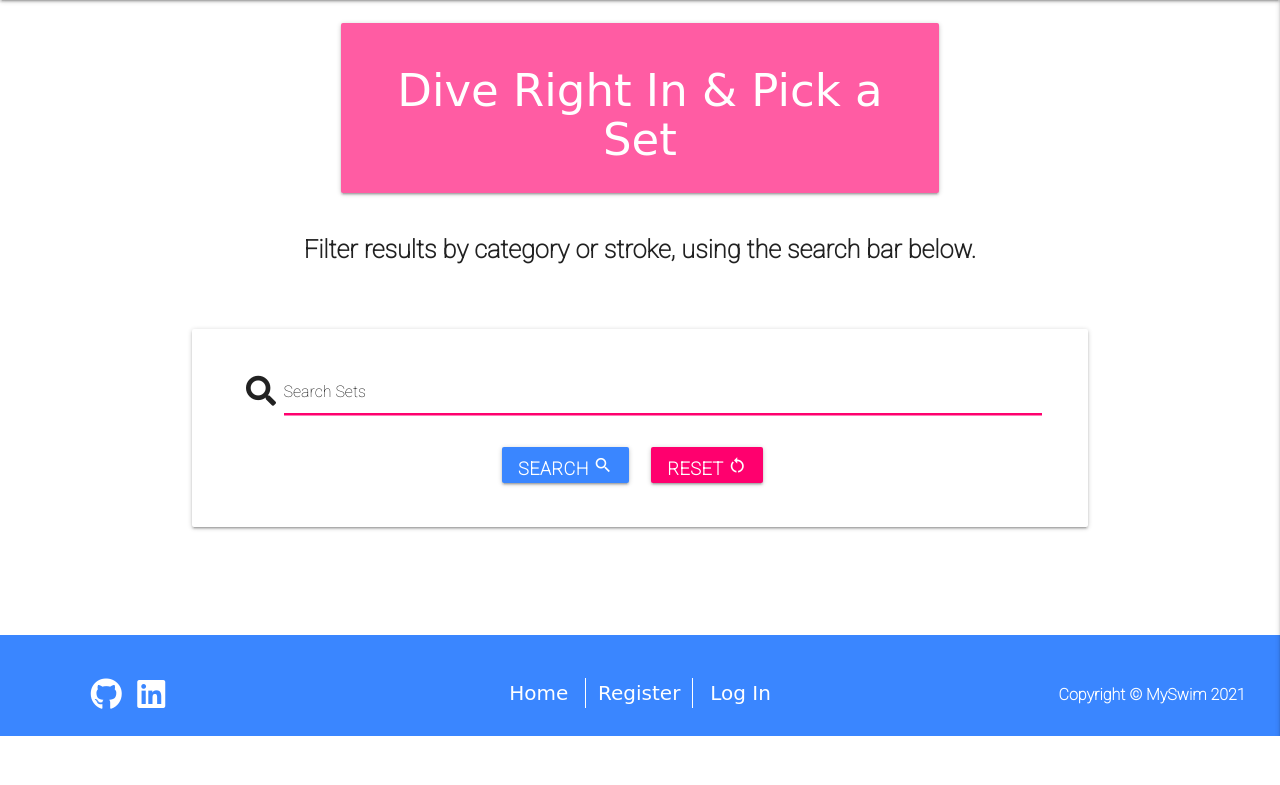
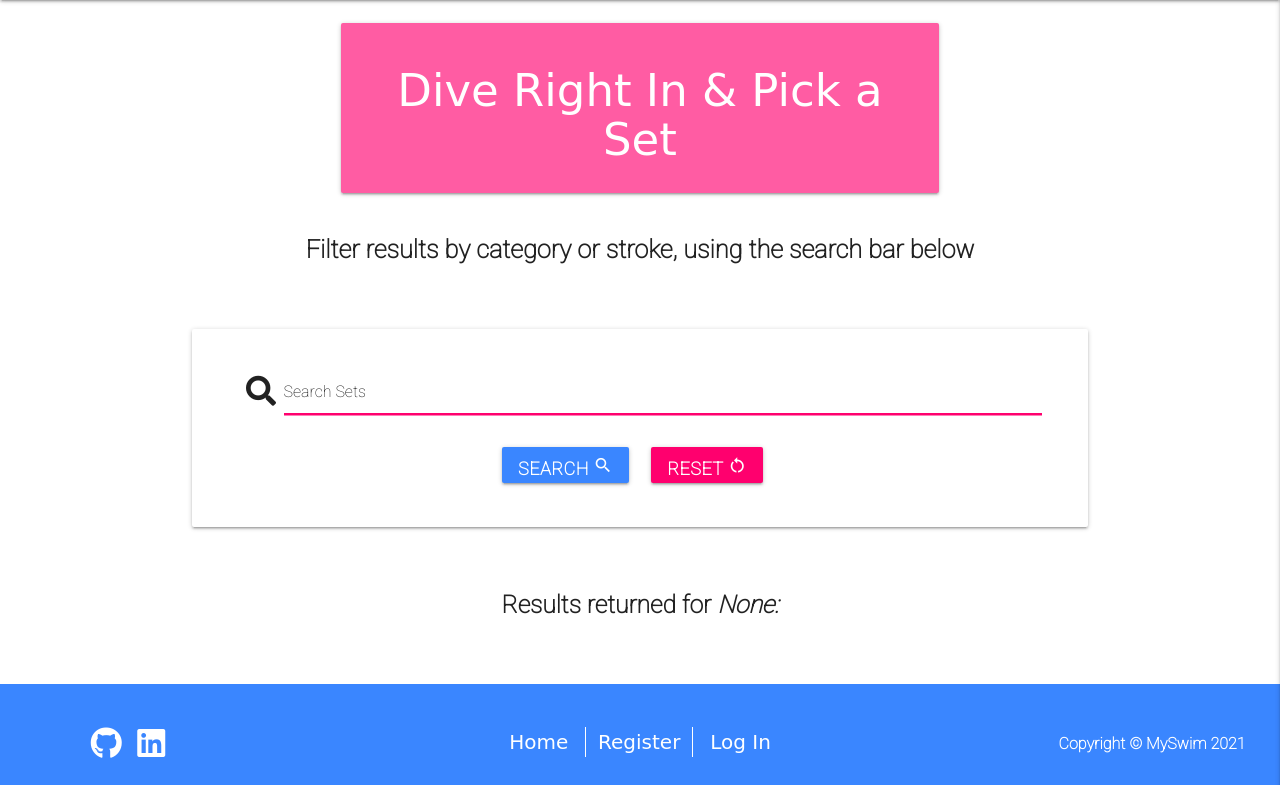
Before and after one commit to Wingkelinks/myswim_MSP3, a Flask app: page /search in a window 1280 px wide. Shown: the part 64-849 px from the top of the page. Before the commit the page ends 800 px from the top, so only its background shows below. Run offline with Flask 2, Linux system fonts and the light colour scheme; data that the repository does not hold is empty; some libraries are stand-ins or nearby versions; some web fonts are replaced.

Commit message:
Add message to search function that alerts user of returned results

```diff
--- a/app.py
+++ b/app.py
@@ -61,7 +61,8 @@
 def search():
     query = request.form.get("query")
     sets = list(mongo.db.sets.find({"$text": {"$search": query}}))
-    return render_template("sets.html", sets=sets)
+    return render_template("sets.html", sets=sets,
+                           search_results="{}".format(query))
 
 
 # REGISTRATION
--- a/templates/sets.html
+++ b/templates/sets.html
@@ -9,7 +9,7 @@
 		</div>
 	</div>
 	<h4 class="center-align fw9 flow-text lh-copy">
-		Filter results by category or stroke, using the search bar below.
+		Filter results by category or stroke, using the search bar below
 	</h4>
 
 	<div class="ma5"></div>
@@ -49,6 +49,12 @@
 
 	<div class="ma5"></div>
 
+	<div class="col s12 m8 l8 offset-l2 offset-m2 center-align">
+		<h5 class="fw9 lh-copy">Results returned for <i>{{ search_results }}:</i></h5>
+	</div>
+
+	<div class="ma5"></div>
+
 	{% for set in sets %}
 	<div class="card medium sticky action">
 		<div class="card-image waves-effect waves-block waves-light">
@@ -76,7 +82,7 @@
 				{% if session.user %}
 				<form
 					method="POST"
-					action="{{ url_for('add_favourite', 		set_id=set._id, user=session['user']) }}"
+					action="{{ url_for('add_favourite', set_id=set._id, user=session['user']) }}"
 				>
 					<button
 						type="submit"
```
